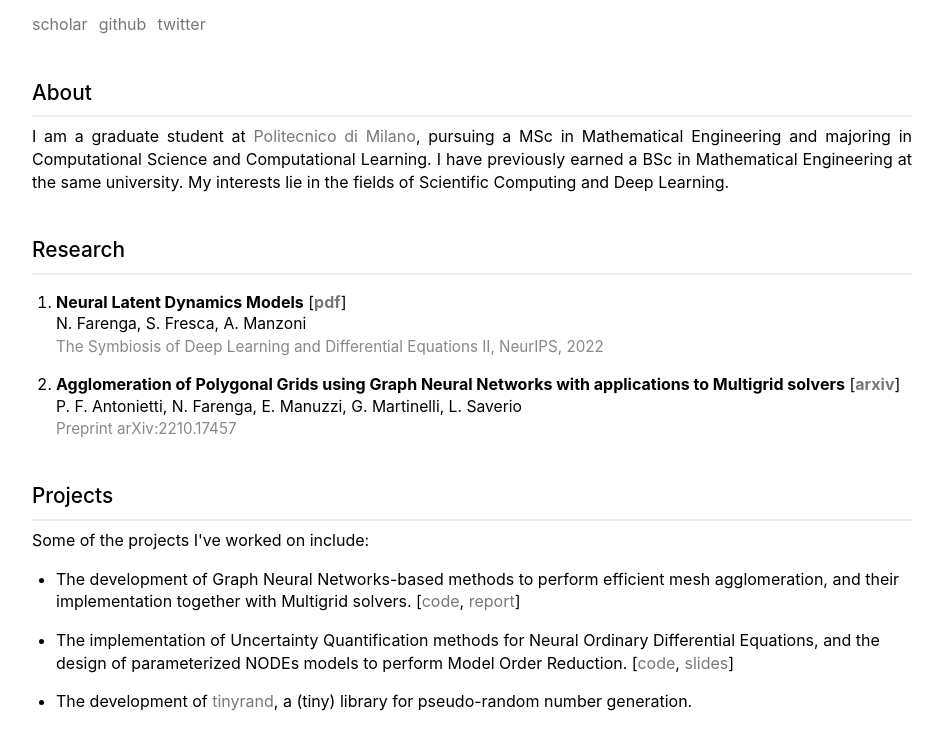
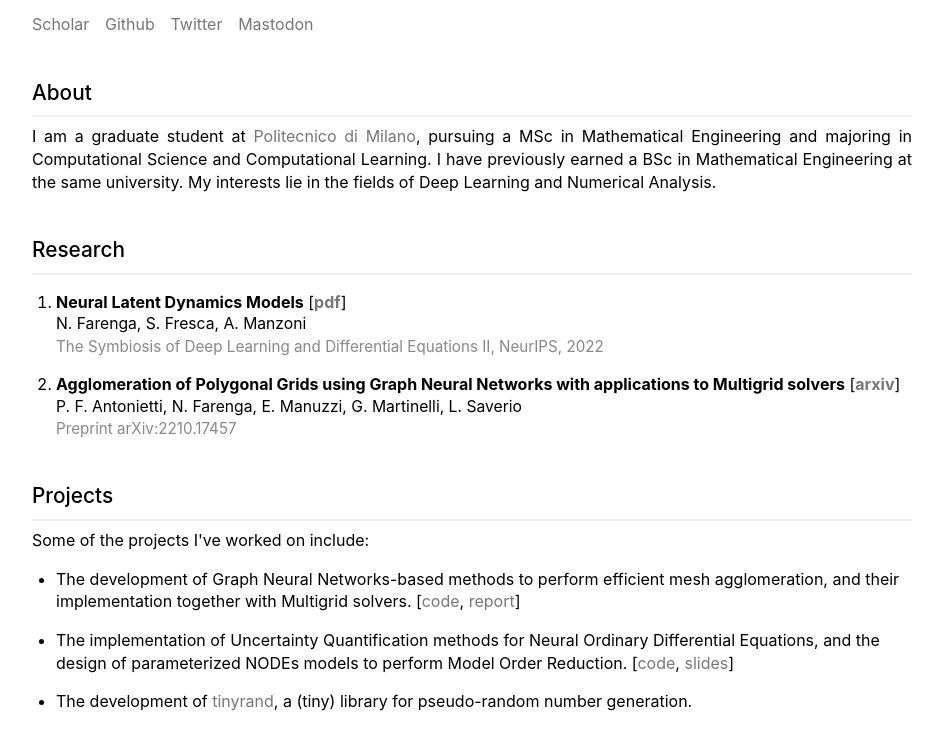
Before and after one commit to farenga/farenga.github.io, a plain HTML site: page index.html in a window 1280 px wide. Shown: the part 55-800 px from the top of the page, without its empty margins (168-1111 px from the left). Drawn offline with Linux system fonts and the light colour scheme.

Commit message:
add mastodon verification

```diff
--- a/index.html
+++ b/index.html
@@ -18,11 +18,15 @@
 </head>
 <body>
     <h1>Nicola Farenga</h1>
-        <nav><a target="_blank" href="https://scholar.google.com/citations?user=QFnsQg4AAAAJ&hl">scholar</a><a target="_blank" href="https://github.com/farenga">github</a><a target="_blank" href="https://twitter.com/nicolafarenga">twitter</a></nav>
+        <nav><a target="_blank" href="https://scholar.google.com/citations?user=QFnsQg4AAAAJ&hl">Scholar</a>
+            <a target="_blank" href="https://github.com/farenga">Github</a>
+            <a target="_blank" href="https://twitter.com/nicolafarenga">Twitter</a>
+            <a rel="me" target="_blank" href="https://sigmoid.social/@farenga">Mastodon</a>
+        </nav>
    <h2>About</h2>
    <hr>
     <p>I am a graduate student at <a target="_blank" href="https://polimi.it">Politecnico di Milano</a>, pursuing a MSc in Mathematical Engineering and  majoring in Computational Science and Computational Learning. I have previously earned a BSc in Mathematical Engineering at the same university.
-    My interests lie in the fields of Scientific Computing and Deep Learning.
+    My interests lie in the fields of Deep Learning and Numerical Analysis.
     </p>
 
     <h2>Research</h2>
```
